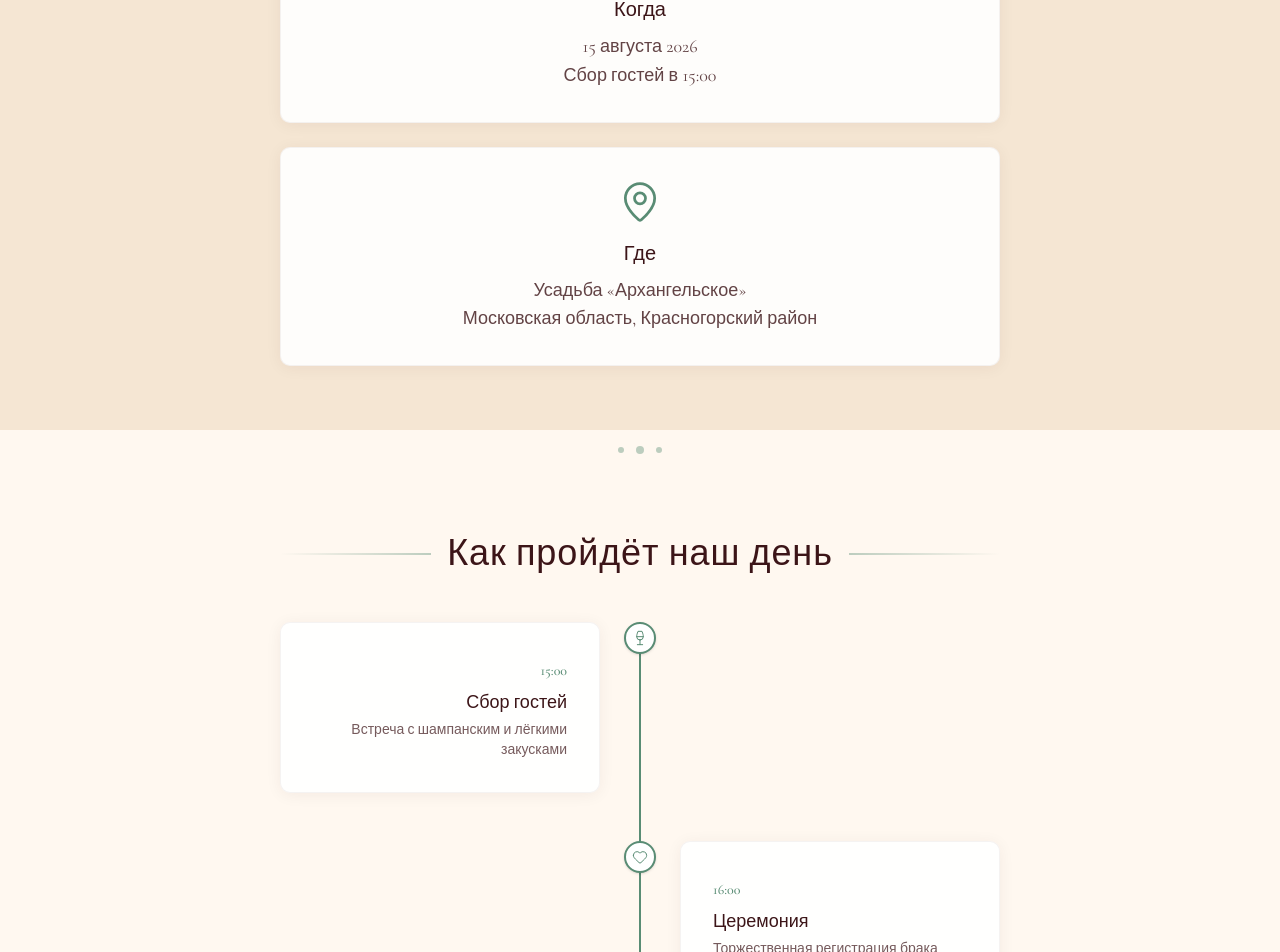
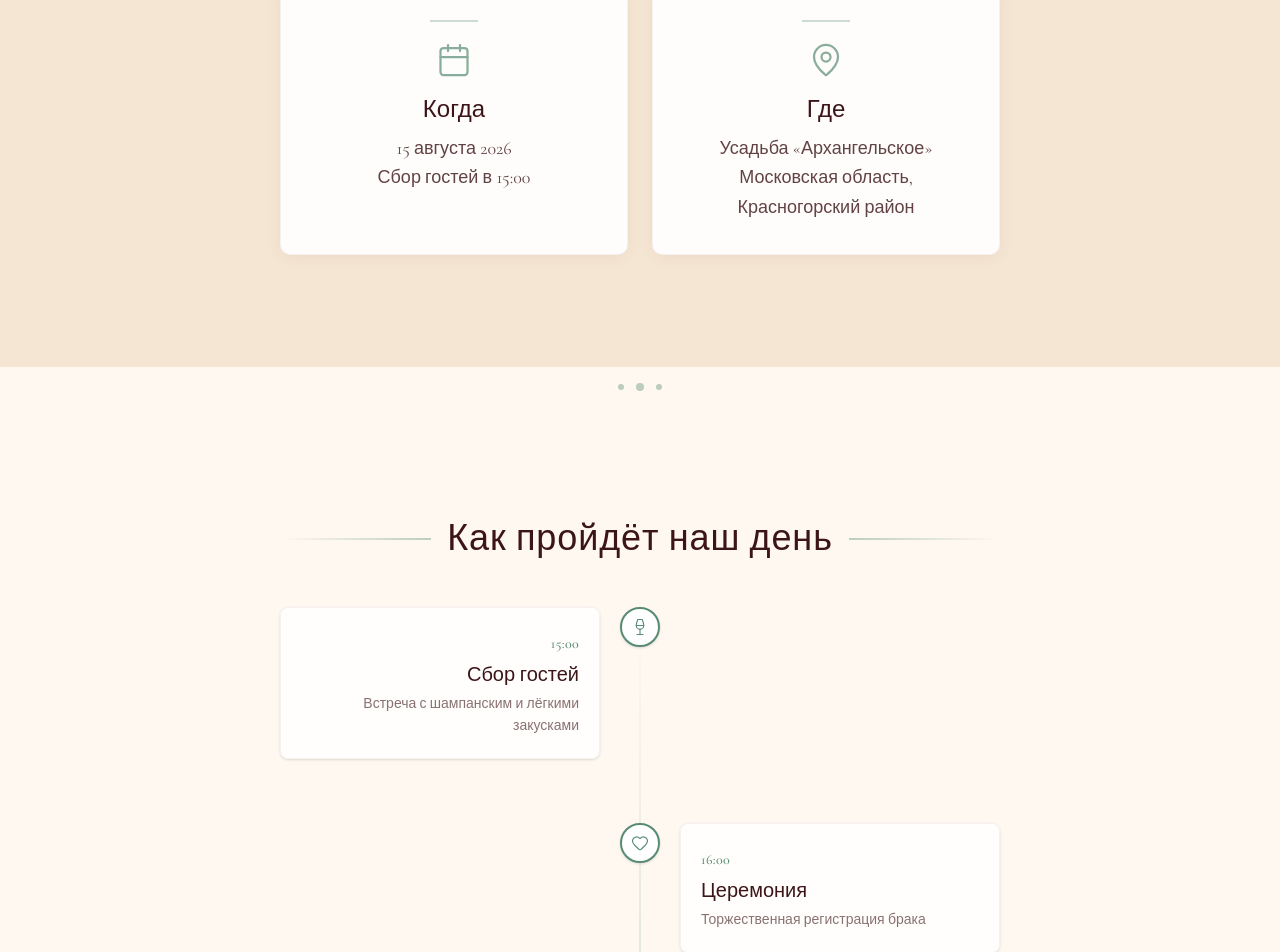
Before and after one commit to SyrexBlack/WeddingProject2-0, a Next.js app: page / in a window 1280 px wide. Shown: the part 1699-2651 px from the top of the page. Built offline with nearby package versions, Linux system fonts and the light colour scheme.

Commit message:
redesign: Info two-column + Timeline premium + Dresscode luxurious palette

```diff
--- a/src/components/sections/DresscodeSection.tsx
+++ b/src/components/sections/DresscodeSection.tsx
@@ -4,28 +4,30 @@ import { SectionHeading } from '@/components/ui/SectionHeading';
 import { AnimatedSection } from '@/components/ui/AnimatedSection';
 
 /**
- * Dresscode section — description text and large color palette circles.
- * Per CONTEXT.md: only text + palette, no icons/illustrations.
- * Swatches: 56-64px (w-14 h-14 sm:w-16 sm:h-16).
+ * Dresscode section — luxurious palette display with dramatic swatches.
+ * Constrained description width, lifted color circles with hover effects,
+ * wrapped in a subtle card container.
  */
 export function DresscodeSection() {
   return (
-    <AnimatedSection id="dresscode" className="py-16">
+    <AnimatedSection id="dresscode" className="py-20 md:py-28">
       <Container>
         <SectionHeading>Дресс-код</SectionHeading>
-        <p className="text-center mt-6 mb-8 text-base md:text-lg">
+        <p className="text-center mt-6 mb-10 text-base md:text-lg leading-relaxed max-w-md mx-auto">
           {dressCodeData.description}
         </p>
-        <div className="flex justify-center gap-4 md:gap-6 flex-wrap">
+        <div className="bg-white/60 rounded-2xl p-8 md:p-12 max-w-xl mx-auto border border-chocolate/5">
+          <div className="flex justify-center gap-5 md:gap-8 flex-wrap">
             {dressCodeData.palette.map((swatch) => (
               <div key={swatch.name} className="text-center">
                 <div
-                className="w-14 h-14 sm:w-16 sm:h-16 rounded-full mx-auto mb-2 shadow-sm border border-white/50"
+                  className="w-16 h-16 md:w-20 md:h-20 rounded-full mx-auto mb-2 shadow-md border-2 border-white transition-transform duration-300 hover:scale-110"
                   style={{ backgroundColor: swatch.color }}
                 />
-              <span className="text-sm opacity-70">{swatch.name}</span>
+                <span className="text-xs uppercase tracking-wider opacity-60 mt-2">{swatch.name}</span>
               </div>
             ))}
+          </div>
         </div>
       </Container>
     </AnimatedSection>
--- a/src/components/sections/InfoSection.tsx
+++ b/src/components/sections/InfoSection.tsx
@@ -12,29 +12,30 @@ const iconMap = {
 } as const;
 
 /**
- * Info section — "О торжестве" with stacked cards for "Когда" and "Где".
- * Per CONTEXT.md: single column, large centered Lucide icons above titles.
+ * Info section — "О торжестве" with two-column card layout.
+ * Warmer, more inviting design with decorative accents and serif titles.
  */
 export function InfoSection() {
   return (
-    <AnimatedSection id="info" className="py-16">
+    <AnimatedSection id="info" className="py-20 md:py-28">
       <Container>
-        <SectionHeading>О торжестве</SectionHeading>
-        <div className="space-y-6 mt-8">
+        <SectionHeading subtitle="Мы будем рады видеть вас">О торжестве</SectionHeading>
+        <div className="grid grid-cols-1 md:grid-cols-2 gap-6 mt-10">
           {infoCards.map((card) => {
             const Icon = iconMap[card.type];
             return (
               <Card key={card.type}>
+                <div className="w-12 h-[2px] bg-alexandrite/30 mx-auto mb-5" />
                 <Icon
-                  size={44}
-                  className="text-alexandrite mx-auto mb-4"
+                  size={36}
+                  className="text-alexandrite mx-auto mb-4 opacity-70"
                   strokeWidth={1.5}
                 />
-                <h3 className="text-lg md:text-xl font-medium text-center mb-2">
+                <h3 className="text-xl md:text-2xl font-calmius font-medium text-center mb-2">
                   {card.title}
                 </h3>
                 {card.lines.map((line, i) => (
-                  <p key={i} className="text-center opacity-80">
+                  <p key={i} className="text-center opacity-80 leading-relaxed">
                     {line}
                   </p>
                 ))}
--- a/src/components/sections/TimelineSection.tsx
+++ b/src/components/sections/TimelineSection.tsx
@@ -2,7 +2,6 @@ import { timelineData } from '@/lib/constants';
 import { Container } from '@/components/ui/Container';
 import { SectionHeading } from '@/components/ui/SectionHeading';
 import { AnimatedSection } from '@/components/ui/AnimatedSection';
-import { Card } from '@/components/ui/Card';
 import {
   Wine,
   Heart,
@@ -23,26 +22,25 @@ const iconMap: Record<string, LucideIcon> = {
 };
 
 /**
- * Timeline section — "Как пройдёт наш день" with zigzag layout.
- * Per CONTEXT.md: events alternate left-right on desktop, collapse to single column on mobile.
- * Each event has a unique Lucide icon in a bordered circle on the vertical line.
+ * Timeline section — "Как пройдёт наш день" with premium zigzag layout.
+ * Gradient vertical line, elegant icon circles, custom card styling.
  */
 export function TimelineSection() {
   return (
-    <AnimatedSection id="timeline" className="py-16">
+    <AnimatedSection id="timeline" className="py-20 md:py-28">
       <Container>
         <SectionHeading>Как пройдёт наш день</SectionHeading>
 
         {/* Timeline container */}
         <div className="relative mt-12">
-          {/* Vertical line — desktop: centered, mobile: left */}
+          {/* Vertical line — gradient that fades at ends */}
           <div
-            className="absolute left-4 md:left-1/2 md:-translate-x-1/2 top-0 bottom-0 w-0.5 bg-alexandrite"
+            className="absolute left-4 md:left-1/2 md:-translate-x-1/2 top-0 bottom-0 w-[1px] bg-gradient-to-b from-transparent via-alexandrite/40 to-transparent"
             aria-hidden="true"
           />
 
           {/* Events */}
-          <div className="space-y-8 md:space-y-12">
+          <div className="space-y-8 md:space-y-16">
             {timelineData.map((event, index) => {
               const Icon = iconMap[event.title] ?? Circle;
               const isLeft = index % 2 === 0;
@@ -51,23 +49,22 @@ export function TimelineSection() {
                 <div key={index} className="relative">
                   {/* Icon circle on the line */}
                   <div
-                    className="absolute left-4 md:left-1/2 -translate-x-1/2 z-10 w-8 h-8 bg-white border-2 border-alexandrite rounded-full flex items-center justify-center shadow-sm"
+                    className="absolute left-4 md:left-1/2 -translate-x-1/2 z-10 w-10 h-10 bg-white border-2 border-alexandrite rounded-full flex items-center justify-center shadow-sm"
                   >
-                    <Icon size={16} className="text-alexandrite" strokeWidth={1.5} />
+                    <Icon size={18} className="text-alexandrite" strokeWidth={1.5} />
                   </div>
 
-                  {/* Event content — mobile: always right of line; desktop: alternating */}
-                  {/* Mobile layout */}
-                  <div className="md:hidden ml-10">
-                    <Card>
-                      <span className="text-alexandrite font-medium text-sm">
+                  {/* Event content — mobile: always right of line */}
+                  <div className="md:hidden ml-12">
+                    <div className="bg-white/80 rounded-lg p-4 shadow-sm border border-chocolate/5 transition-all duration-300 hover:shadow-card">
+                      <span className="text-alexandrite font-medium text-sm tracking-wide uppercase">
                         {event.time}
                       </span>
-                      <h3 className="text-base md:text-lg font-medium mt-1">{event.title}</h3>
+                      <h3 className="text-lg font-calmius font-medium mt-1">{event.title}</h3>
                       {event.description && (
-                        <p className="text-sm opacity-70 mt-1">{event.description}</p>
+                        <p className="text-sm opacity-60 mt-1 leading-relaxed">{event.description}</p>
                       )}
-                    </Card>
+                    </div>
                   </div>
 
                   {/* Desktop layout — zigzag */}
@@ -76,15 +73,15 @@ export function TimelineSection() {
                       <>
                         {/* Content on left */}
                         <div className="w-1/2 pr-10 text-right">
-                          <Card>
-                            <span className="text-alexandrite font-medium text-sm">
+                          <div className="bg-white/80 rounded-lg p-4 md:p-5 shadow-sm border border-chocolate/5 transition-all duration-300 hover:shadow-card">
+                            <span className="text-alexandrite font-medium text-sm tracking-wide uppercase">
                               {event.time}
                             </span>
-                            <h3 className="text-lg font-medium mt-1">{event.title}</h3>
+                            <h3 className="text-lg md:text-xl font-calmius font-medium mt-1">{event.title}</h3>
                             {event.description && (
-                              <p className="text-sm opacity-70 mt-1">{event.description}</p>
+                              <p className="text-sm opacity-60 mt-1 leading-relaxed">{event.description}</p>
                             )}
-                          </Card>
+                          </div>
                         </div>
                         {/* Empty right side */}
                         <div className="w-1/2" />
@@ -95,15 +92,15 @@ export function TimelineSection() {
                         <div className="w-1/2" />
                         {/* Content on right */}
                         <div className="w-1/2 pl-10">
-                          <Card>
-                            <span className="text-alexandrite font-medium text-sm">
+                          <div className="bg-white/80 rounded-lg p-4 md:p-5 shadow-sm border border-chocolate/5 transition-all duration-300 hover:shadow-card">
+                            <span className="text-alexandrite font-medium text-sm tracking-wide uppercase">
                               {event.time}
                             </span>
-                            <h3 className="text-lg font-medium mt-1">{event.title}</h3>
+                            <h3 className="text-lg md:text-xl font-calmius font-medium mt-1">{event.title}</h3>
                             {event.description && (
-                              <p className="text-sm opacity-70 mt-1">{event.description}</p>
+                              <p className="text-sm opacity-60 mt-1 leading-relaxed">{event.description}</p>
                             )}
-                          </Card>
+                          </div>
                         </div>
                       </>
                     )}
```
Lines whose indentation alone changed are shown as unchanged.
